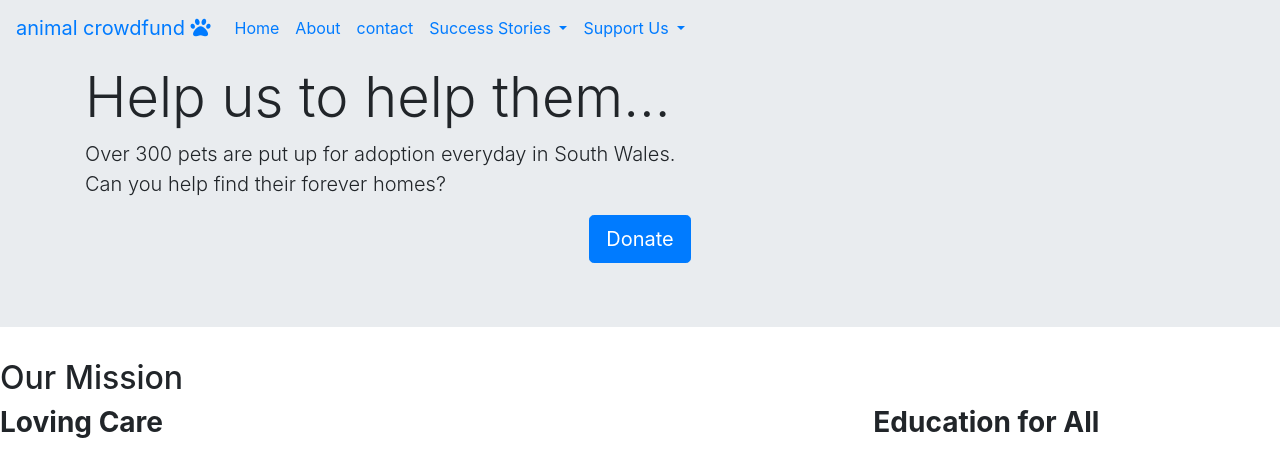
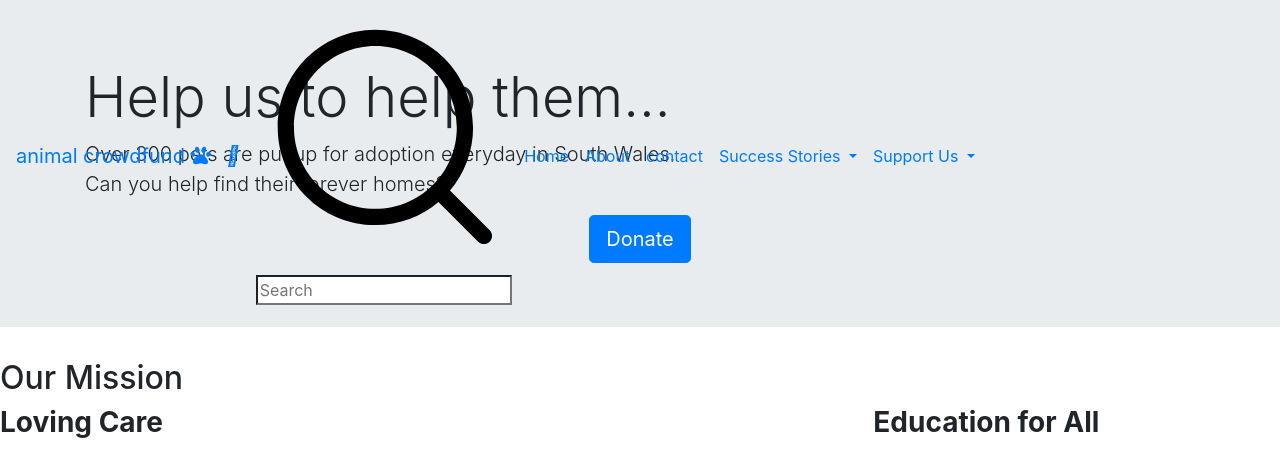
Before and after one commit to patrick-amusivwa/anifund, a PHP site: page / in a window 1280 px wide. Shown: the top 472 px of the page. Run offline with PHP 8.4, Linux system fonts and the light colour scheme; some libraries are stand-ins or nearby versions.

Commit message:
update header

```diff
--- a/Templates/header.php
+++ b/Templates/header.php
@@ -1,6 +1,12 @@
 <header>
         <nav class="navbar navbar-expand-lg navbar-custom fixed-top">
             <a class="navbar-brand" href="index.html">animal crowdfund <i class="fas fa-paw" aria-hidden="true"></i></a>
+            <a class="navbar-brand" class="login" href="index.html"><i class="fa-solid fa-user-lock" aria-hidden="true"></i></a>
+            <div class="group">
+                <svg class="icon" aria-hidden="true" viewBox="0 0 24 24"><g><path d="M21.53 20.47l-3.66-3.66C19.195 15.24 20 13.214 20 11c0-4.97-4.03-9-9-9s-9 4.03-9 9 4.03 9 9 9c2.215 0 4.24-.804 5.808-2.13l3.66 3.66c.147.146.34.22.53.22s.385-.073.53-.22c.295-.293.295-.767.002-1.06zM3.5 11c0-4.135 3.365-7.5 7.5-7.5s7.5 3.365 7.5 7.5-3.365 7.5-7.5 7.5-7.5-3.365-7.5-7.5z"></path></g></svg>
+                <input placeholder="Search" type="search" class="input">
+              </div>
+
             <button class="navbar-toggler navbar-light" type="button" data-toggle="collapse"
                 data-target="#navbarSupportedContent" aria-controls="navbarSupportedContent" aria-expanded="false"
                 aria-label="Toggle navigation">
```
Lines whose indentation alone changed are shown as unchanged.
